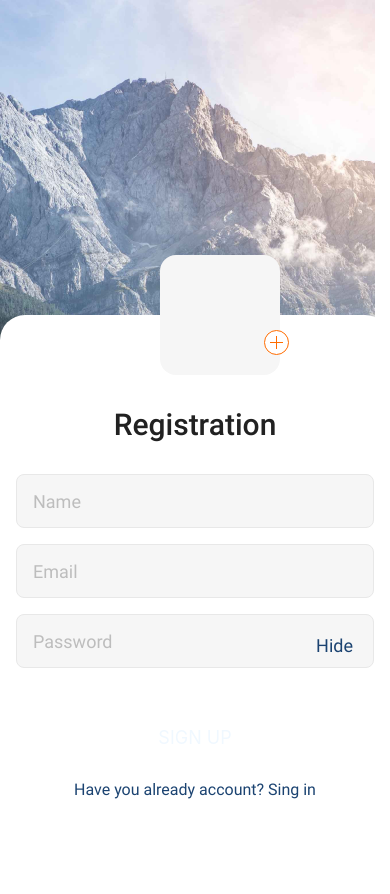
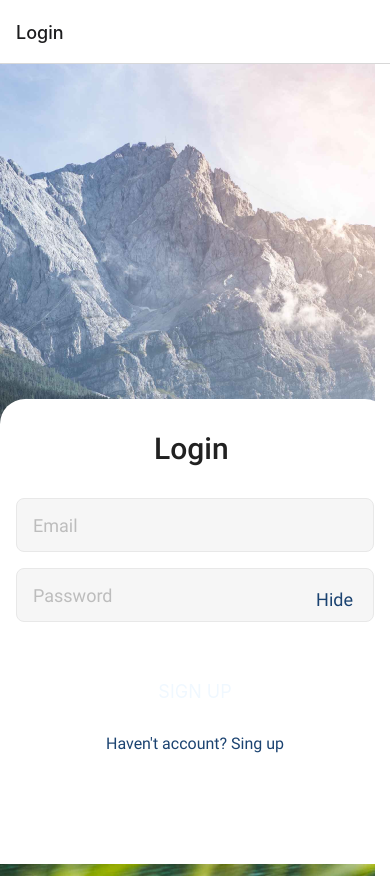
Before and after one commit to KateDietkova/react-native-project-01, a React Native app in the folder mobileApp/: screen /Login in a window 390 px wide. Built offline with nearby package versions, Linux system fonts and the light colour scheme.

Commit message:
add navigation

```diff
--- a/mobileApp/App.js
+++ b/mobileApp/App.js
@@ -1,18 +1,19 @@
 import { useCallback } from "react";
 import LoginScreen from "./screens/auth/LoginScreen";
 import RegistrationScreen from "./screens/auth/RegistrationScreen";
+import { NavigationContainer } from "@react-navigation/native";
+import { createStackNavigator } from "@react-navigation/stack";
 
 import { useFonts } from "expo-font";
 import * as SplashScreen from "expo-splash-screen";
 
 SplashScreen.preventAutoHideAsync();
-
-
+const MainStack = createStackNavigator();
 
 export default function App() {
   let [fontsLoaded] = useFonts({
-    "RobotoRegular": require("./assets/fonts/Roboto-Regular.ttf"),
-    "RobotoMedium": require("./assets/fonts/Roboto-Medium.ttf"),
+    RobotoRegular: require("./assets/fonts/Roboto-Regular.ttf"),
+    RobotoMedium: require("./assets/fonts/Roboto-Medium.ttf"),
   });
 
   const onLayoutRootView = useCallback(async () => {
@@ -25,13 +26,25 @@ export default function App() {
     return null;
   }
 
+  return (
+    <NavigationContainer>
+      <MainStack.Navigator initialRouteName="Login">
+        <MainStack.Screen
+          name="Registration"
+          component={RegistrationScreen}
+          options={{ onLayoutRootView }}
+          // onLayout={onLayoutRootView}
+        />
+        <MainStack.Screen
+          name="Login"
+          component={LoginScreen}
+          options={{ onLayoutRootView }}
+          // onLayout={onLayoutRootView}
+        />
+      </MainStack.Navigator>
+    </NavigationContainer>
+  );
+}
 
 
-
-  return (
-    <>
-      <RegistrationScreen onLayout={onLayoutRootView} />
-      {/* <LoginScreen onLayout={onLayoutRootView} /> */}
-    </>
-  );
-}
+// onLayout={onLayoutRootView}
--- a/mobileApp/screens/auth/LoginScreen.js
+++ b/mobileApp/screens/auth/LoginScreen.js
@@ -17,7 +17,7 @@ const initialState = {
   password: "",
 };
 
-export default function RegistrationScreen({ onLayout }) {
+export default function RegistrationScreen({ options, navigation }) {
   const [isShowKeyboard, setIsShowKeyboard] = useState(false);
   const [inputName, setInputName] = useState("");
   const [showPassword, setShowPassword] = useState(true);
@@ -58,7 +58,7 @@ export default function RegistrationScreen({ onLayout }) {
 
   return (
     <TouchableWithoutFeedback onPress={keyboardHide}>
-      <View style={styles.container} onLayout={onLayout}>
+      <View style={styles.container} onLayout={options}>
         <ImageBackground
           style={{
             ...styles.image,
@@ -136,9 +136,17 @@ export default function RegistrationScreen({ onLayout }) {
               >
                 <Text style={styles.btnTitle}>SIGN UP</Text>
               </TouchableOpacity>
-              <Text style={styles.additionalText}>
-                Haven't account? Sing up
-              </Text>
+              <TouchableOpacity
+                activeOpacity={0.2}
+                style={styles.linkBtn}
+                onPress={() => {
+                  navigation.navigate("Registration");
+                }}
+              >
+                <Text style={styles.additionalText}>
+                  Haven't account? Sing up
+                </Text>
+              </TouchableOpacity>
             </View>
           </KeyboardAvoidingView>
         </ImageBackground>
@@ -248,11 +256,17 @@ const styles = StyleSheet.create({
     fontWeight: "medium",
   },
   additionalText: {
-    marginTop: 16,
     fontFamily: "RobotoRegular",
     fontSize: 16,
     lineHeight: 19,
     textAlign: "center",
     color: "#1B4371",
   },
+
+  linkBtn: {
+    fontSize: 16,
+    lineHeight: 19,
+    textAlign: "center",
+    marginTop: 16,
+  },
 });
--- a/mobileApp/screens/auth/RegistrationScreen.js
+++ b/mobileApp/screens/auth/RegistrationScreen.js
@@ -21,7 +21,7 @@ const initialState = {
   password: "",
 };
 
-export default function RegistrationScreen({ onLayout }) {
+export default function RegistrationScreen({ options, navigation }) {
   const [isShowKeyboard, setIsShowKeyboard] = useState(false);
   const [inputName, setInputName] = useState("");
   const [showPassword, setShowPassword] = useState(true);
@@ -64,7 +64,7 @@ export default function RegistrationScreen({ onLayout }) {
 
   return (
     <TouchableWithoutFeedback onPress={keyboardHide}>
-      <View style={styles.container} onLayout={onLayout}>
+      <View style={styles.container} onLayout={options}>
         <ImageBackground
           style={{
             ...styles.image,
@@ -86,9 +86,7 @@ export default function RegistrationScreen({ onLayout }) {
                 {/* <CloseIcon style={styles.removeIcon}/> */}
               </View>
               <View style={styles.header}>
-                <Text style={styles.headerTitle}>
-                  Registration
-                </Text>
+                <Text style={styles.headerTitle}>Registration</Text>
               </View>
               <View>
                 <TextInput
@@ -163,9 +161,17 @@ export default function RegistrationScreen({ onLayout }) {
               >
                 <Text style={styles.btnTitle}>SIGN UP</Text>
               </TouchableOpacity>
-              <Text style={styles.additionalText}>
-                Have you already account? Sing in
-              </Text>
+              <TouchableOpacity
+                activeOpacity={0.2}
+                style={styles.linkBtn}
+                onPress={() => {
+                  navigation.navigate("Login");
+                }}
+              >
+                <Text style={styles.additionalText}>
+                  Have you already account? Sing in
+                </Text>
+              </TouchableOpacity>
             </View>
           </KeyboardAvoidingView>
         </ImageBackground>
@@ -274,12 +280,18 @@ const styles = StyleSheet.create({
     fontWeight: "medium",
   },
   additionalText: {
-    marginTop: 16,
     fontFamily: "RobotoRegular",
     fontSize: 16,
     lineHeight: 19,
     textAlign: "center",
     color: "#1B4371",
+  },
+
+  linkBtn: {
+    fontSize: 16,
+    lineHeight: 19,
+    textAlign: "center",
+    marginTop: 16,
   },
   photoContainer: {
     position: "absolute",
```
Also changed, not shown: mobileApp/package.json (+9 -2 lines), 1 other file (tests, documents, lock files or other folders).
